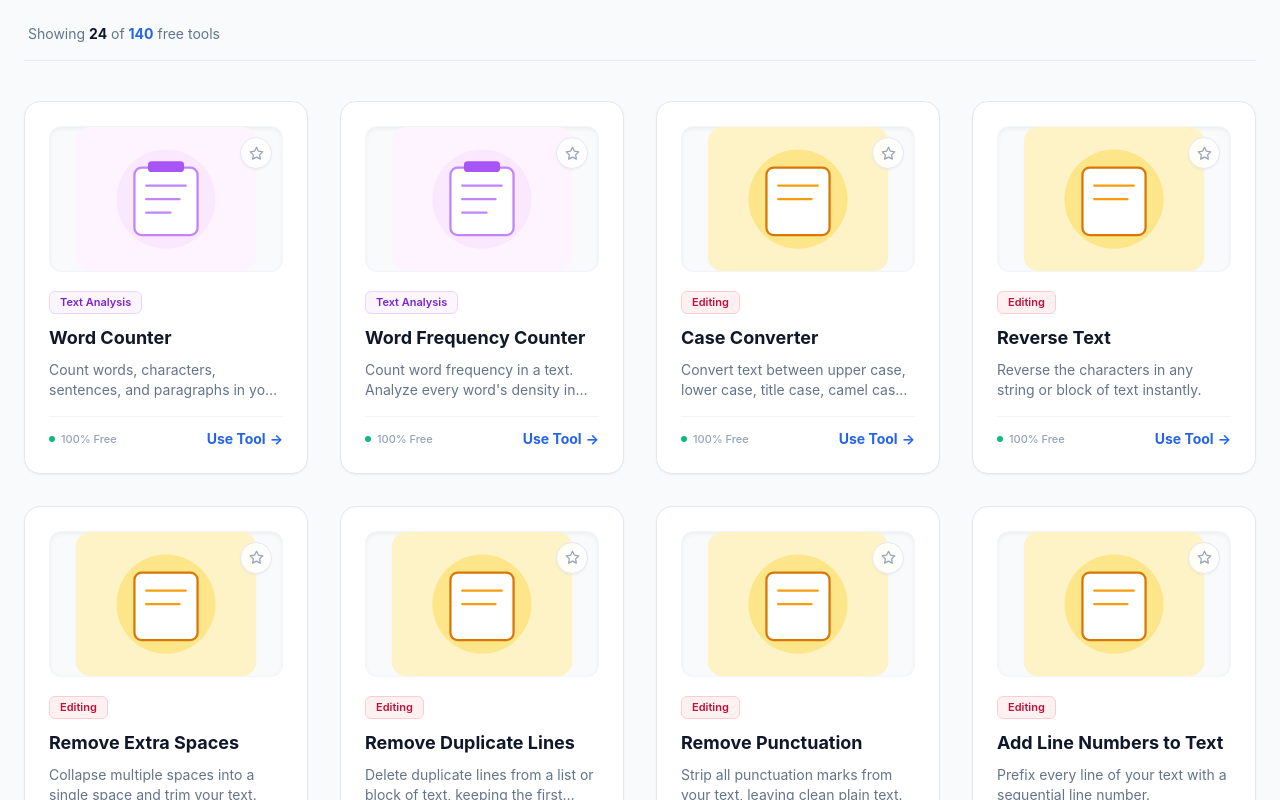
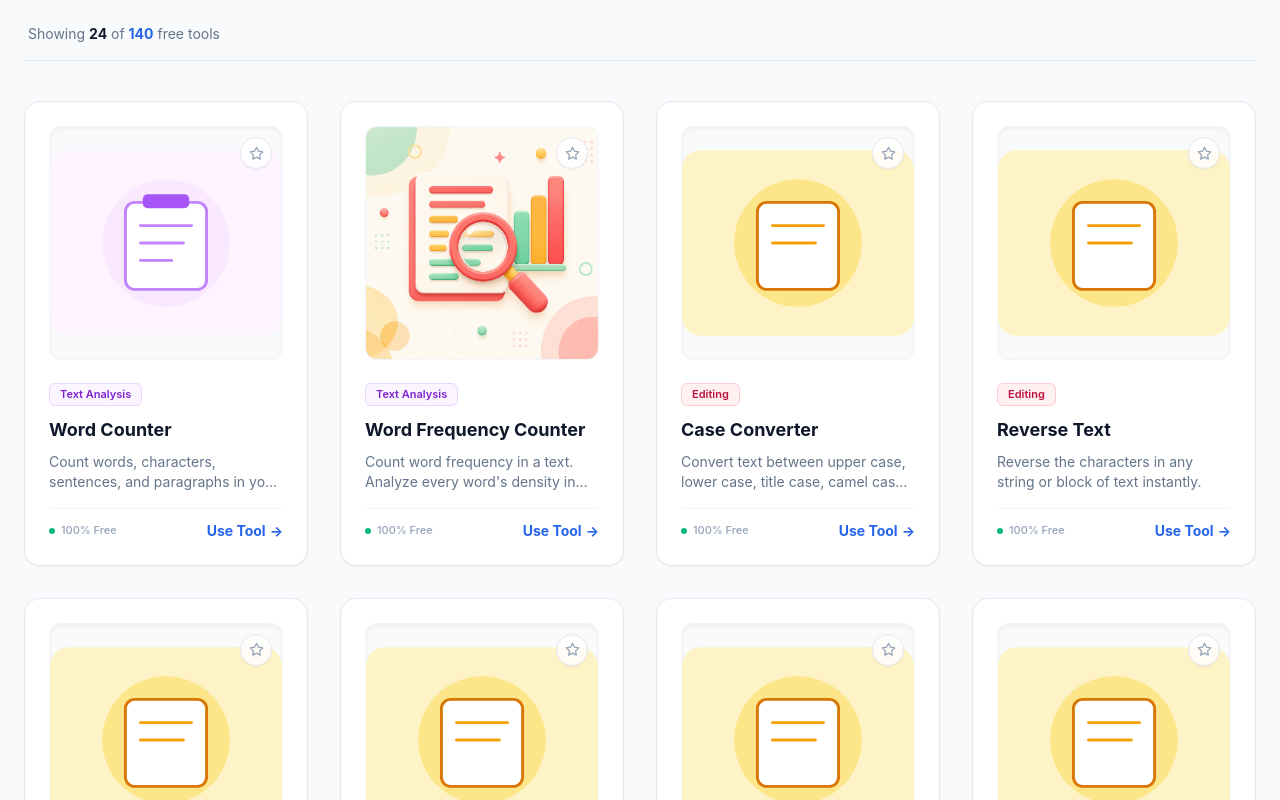
Before and after one commit to anupamguptaji123-droid/FreeTooly.com, a Next.js app: page / in a window 1280 px wide. Shown: the part 1060-1860 px from the top of the page. Built offline with nearby package versions, Linux system fonts and the light colour scheme.

Commit message:
feat: update ToolCard and ToolCardSkeleton for aspect-square layout; add illustrations for Morse Code and Word Frequency Counter

```diff
--- a/components/ToolCard.js
+++ b/components/ToolCard.js
@@ -61,7 +61,7 @@ export default function ToolCard({ tool }) {
     <div className="group relative bg-white dark:bg-[#131d2b] border border-slate-200 dark:border-[#223247] hover:border-blue-500 dark:hover:border-cyan-500/50 rounded-2xl p-5 sm:p-6 shadow-sm hover:shadow-2xl hover:shadow-slate-200/80 dark:hover:shadow-cyan-950/40 hover:-translate-y-1.5 transition-all duration-200 flex flex-col justify-between h-full">
       <Link href={`/tools/${tool.slug}`} className="block flex-1">
         {/* Differentiation Factor: Picture / Illustration Banner space */}
-        <div className="w-full aspect-[16/10] rounded-xl overflow-hidden mb-4 border border-slate-100 dark:border-[#202f43] bg-slate-50 dark:bg-[#0c131d] group-hover:scale-[1.02] transition-transform duration-200 relative shadow-inner">
+        <div className="w-full aspect-square rounded-xl overflow-hidden mb-5 border border-slate-100 dark:border-[#202f43] bg-slate-50 dark:bg-[#0c131d] group-hover:scale-[1.02] transition-transform duration-200 relative shadow-inner flex items-center justify-center">
           <ToolIllustration slug={tool.slug} name={tool.name} category={tool.category} />
 
           {/* Star Favorite Button */}
--- a/components/ToolCardSkeleton.js
+++ b/components/ToolCardSkeleton.js
@@ -3,7 +3,7 @@ export default function ToolCardSkeleton() {
     <div className="bg-white border border-slate-200/90 rounded-2xl p-5 sm:p-6 shadow-xs flex flex-col justify-between h-full animate-pulse">
       <div>
         {/* Banner skeleton */}
-        <div className="w-full aspect-[16/10] rounded-xl bg-slate-100 mb-4" />
+        <div className="w-full aspect-square rounded-xl bg-slate-100 mb-5" />
 
         {/* Badge skeleton */}
         <div className="h-5 w-24 rounded-md bg-slate-100 mb-3" />
--- a/components/ToolIllustration.js
+++ b/components/ToolIllustration.js
@@ -3,6 +3,15 @@
 export default function ToolIllustration({ slug, name, category }) {
   // Return tailored SVG illustration based on tool slug or category
   switch (slug) {
+    case "morse-code-converter":
+      return (
+        <img
+          src="/Mors_Code.png"
+          alt="Morse Code Converter"
+          className="h-full w-full object-contain"
+        />
+      );
+
     case "base64-encode-decode":
       return (
         <svg viewBox="0 0 200 160" fill="none" className="w-full h-full">
@@ -135,7 +144,6 @@ export default function ToolIllustration({ slug, name, category }) {
     case "text-cleaner":
     case "text-compare":
     case "word-counter":
-    case "word-frequency-counter":
       return (
         <svg viewBox="0 0 200 160" fill="none" className="w-full h-full">
           <rect width="200" height="160" rx="16" fill="#FDF4FF" />
@@ -147,6 +155,15 @@ export default function ToolIllustration({ slug, name, category }) {
           <line x1="78" y1="80" x2="115" y2="80" stroke="#C084FC" strokeWidth="2.5" strokeLinecap="round" />
           <line x1="78" y1="95" x2="105" y2="95" stroke="#C084FC" strokeWidth="2.5" strokeLinecap="round" />
         </svg>
+      );
+
+    case "word-frequency-counter":
+      return (
+        <img
+          src="/Word_Frequency_Counter.png"
+          alt="Word Frequency Counter"
+          className="h-full w-full object-contain"
+        />
       );
 
     default:
```
Also changed, not shown: public/Mors_Code.png (added), public/Word_Frequency_Counter.png (added).
